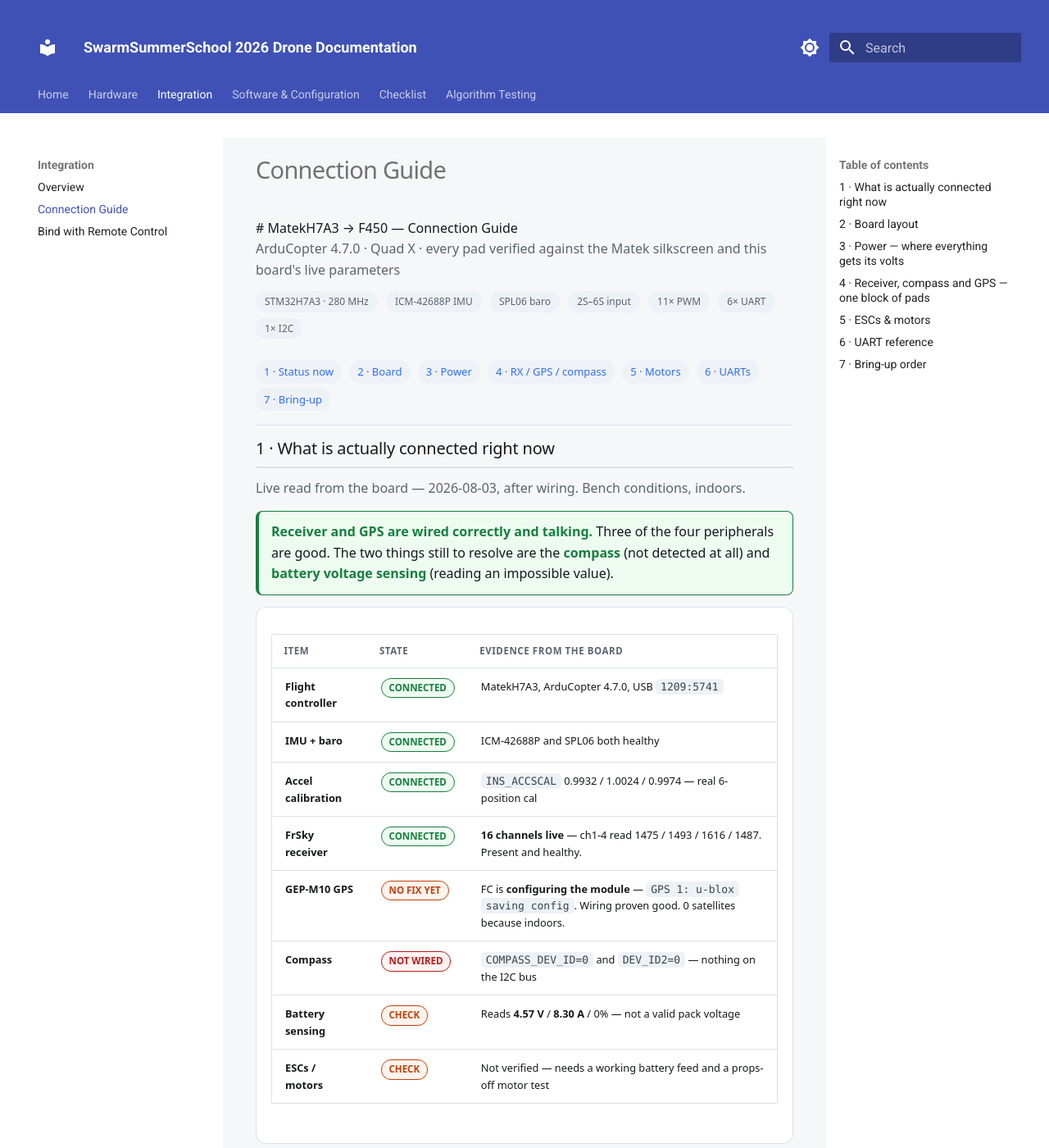
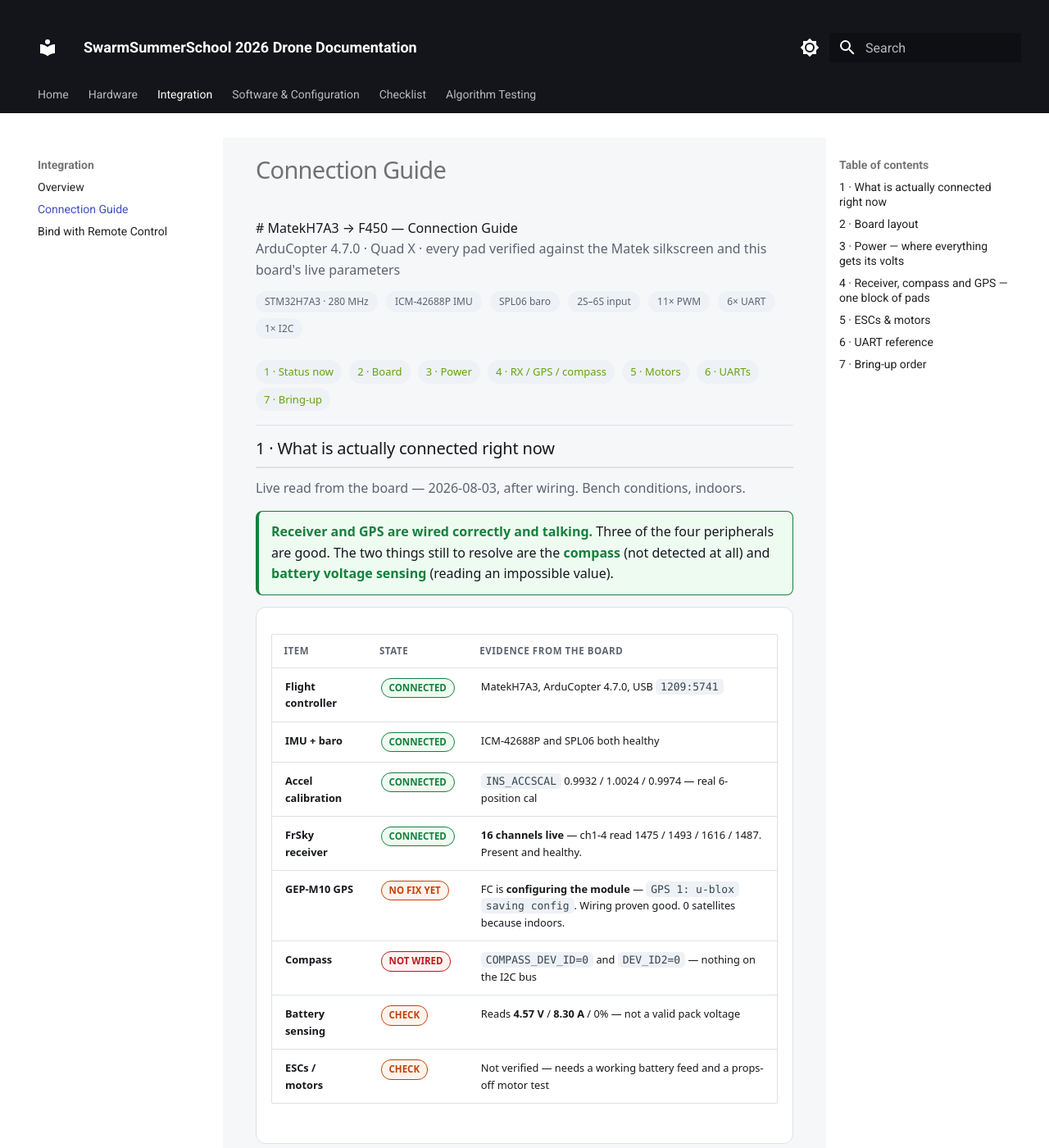
Before and after one commit to TTZ-Unbemannte-Flugsysteme/SwarmSummerSchool_2026, an MkDocs documentation site: the page built from docs/integration/connection_guide.md, in a window 1280 px wide and 1400 px high. Shown: the whole window at 82% size. Built offline with MkDocs 1.6.1 and Material for MkDocs 9.7.7, drawn with Linux system fonts in a browser that asks for light colours.

Commit message:
style: update theme to black with neon green (lime) accents

```diff
--- a/mkdocs.yml
+++ b/mkdocs.yml
@@ -7,12 +7,16 @@
     # Palette toggle for light mode
     - media: "(prefers-color-scheme: light)"
       scheme: default
+      primary: black
+      accent: lime
       toggle:
         icon: material/brightness-7
         name: Switch to dark mode
     # Palette toggle for dark mode
     - media: "(prefers-color-scheme: dark)"
       scheme: slate
+      primary: black
+      accent: lime
       toggle:
         icon: material/brightness-4
         name: Switch to light mode
```
Also changed, not shown: docs/integration/connection_guide.md (+2 -2 lines).
